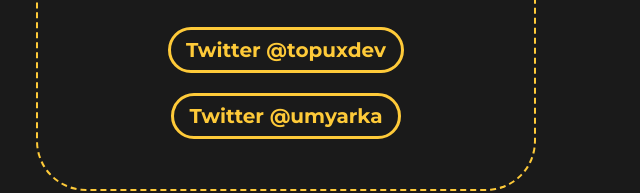
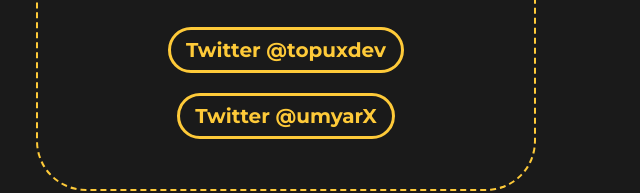
Before and after one commit to umyar/mysite, a website: page public/contacts.html in a window 1280 px wide. Shown: the part 1164-1357 px from the top of the page, 624-1264 px from the left. Drawn offline with Linux system fonts and the light colour scheme.

Commit message:
upgrade twitter link

```diff
--- a/public/contacts.html
+++ b/public/contacts.html
@@ -123,7 +123,7 @@
                   лучше Twitter одного из нас.
                 </p>
                 <a href="https://twitter.com/topuxdev">Twitter @topuxdev</a>
-                <a href="https://twitter.com/umyarka">Twitter @umyarka</a>
+                <a href="https://twitter.com/umyarX">Twitter @umyarX</a>
               </div>
             </li>
             <li>
```
Also changed, not shown: 3 other files.
